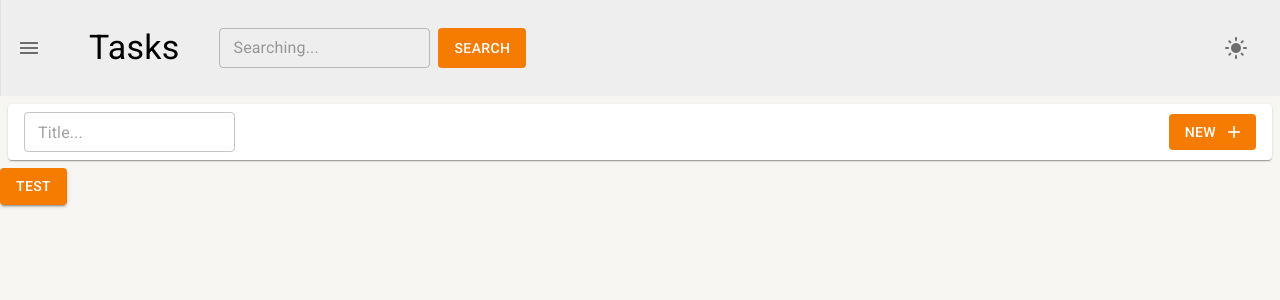
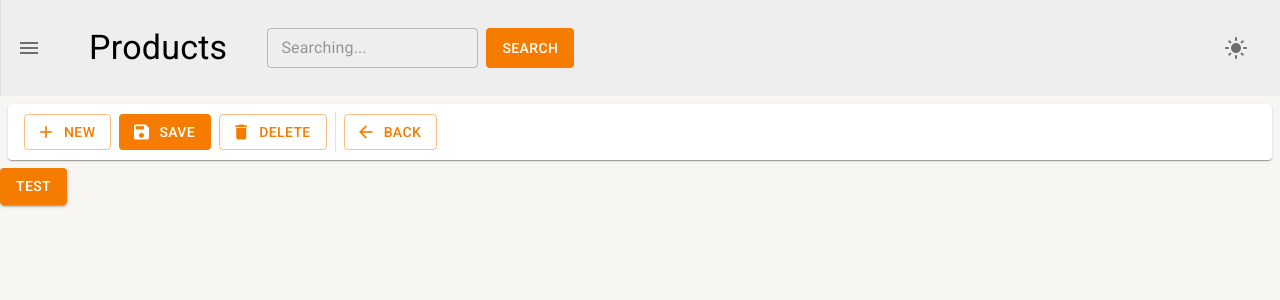
Before and after one commit to felipemalli/to-do-list-ui, a React (Create React App) app: page /initialPage in a window 1280 px wide. Shown: the top 300 px of the page. Built offline with nearby package versions, Linux system fonts and the light colour scheme.

Commit message:
feat: implement DetailToolbar component

```diff
--- a/src/pages/dashboard/Dashboard.tsx
+++ b/src/pages/dashboard/Dashboard.tsx
@@ -1,19 +1,22 @@
 import { Button } from '@mui/material';
-import { ListToolbar } from '../../shared/components';
+import { DetailToolbar } from '../../shared/components';
 import { BaseLayoutPage } from '../../shared/layouts';
 
-export const Dashboard = () => {
+export const Dashboard: React.FC = () => {
 
   return (
     <BaseLayoutPage
-      title='Tasks'
+      title='Products'
       toolbar={(
-        <ListToolbar
-          showSearchInput
-          showNewButton
-        />)}
+        <DetailToolbar />)}
     >
       <Button variant="contained">Test</Button>
     </BaseLayoutPage>
   );
 };
+
+
+// <ListToolbar
+//           showSearchInput
+//           showNewButton
+//         />
--- /dev/null
+++ b/src/shared/components/detail-toolbar/DetailToolbar.tsx
@@ -0,0 +1,105 @@
+import { Box, Button, Divider, Icon, Paper, Skeleton, useTheme } from '@mui/material';
+
+interface IDetailToolbarProps {
+  newButtonText?: string;
+
+  showNewButton?: boolean;
+  showSaveButton?: boolean;
+  showDeleteButton?: boolean;
+  showBackButton?: boolean;
+
+  showLoadingNewButton?: boolean;
+  showLoadingSaveButton?: boolean;
+  showLoadingDeleteButton?: boolean;
+  showLoadingBackButton?: boolean;
+
+  whenClickNewButton?: () => void;
+  whenClickSaveButton?: () => void;
+  whenClickDeleteButton?: () => void;
+  whenClickBackButton?: () => void;
+}
+
+export const DetailToolbar: React.FC<IDetailToolbarProps> = (
+  {
+    newButtonText = 'New',
+
+    showNewButton = true,
+    showSaveButton = true,
+    showDeleteButton = true,
+    showBackButton = true,
+
+    showLoadingNewButton = false,
+    showLoadingSaveButton = false,
+    showLoadingDeleteButton = false,
+    showLoadingBackButton = false,
+
+    whenClickNewButton,
+    whenClickSaveButton,
+    whenClickDeleteButton,
+    whenClickBackButton,
+  }: IDetailToolbarProps
+) => {
+  const theme = useTheme();
+
+  return (
+    <Box height={theme.spacing(5)} marginX={1} padding={1} paddingX={2} display="flex" gap={1} alignItems="center" component={Paper}>
+      {(showNewButton && !showLoadingNewButton) && (
+        <Button
+          color='primary'
+          disableElevation
+          variant='outlined'
+          onClick={whenClickNewButton}
+          startIcon={<Icon>add</Icon>}
+        >{newButtonText}</Button>
+      )}
+
+      {showLoadingNewButton && (
+        <Skeleton width={80} height={60}/>
+      )}
+
+      {(showSaveButton && !showLoadingSaveButton) && (
+        <Button
+          color='primary'
+          disableElevation
+          variant='contained'
+          onClick={whenClickSaveButton}
+          startIcon={<Icon>save</Icon>}
+        >Save</Button>
+      )}
+
+      {showLoadingSaveButton && (
+        <Skeleton width={92} height={60}/>
+      )}
+
+      {(showDeleteButton && !showLoadingDeleteButton) && (
+        <Button
+          color='primary'
+          disableElevation
+          variant='outlined'
+          onClick={whenClickDeleteButton}
+          startIcon={<Icon>delete</Icon>}
+        >Delete</Button>
+      )}
+
+      {showLoadingDeleteButton && (
+        <Skeleton width={100} height={60}/>
+      )}
+
+      <Divider variant='middle' orientation='vertical'/>
+
+      {(showBackButton && !showLoadingBackButton) && (
+        <Button
+          color='primary'
+          disableElevation
+          variant='outlined'
+          onClick={whenClickBackButton}
+          startIcon={<Icon>arrow_back</Icon>}
+        >Back</Button>
+      )}
+
+      {showLoadingBackButton && (
+        <Skeleton width={92} height={60}/>
+      )}
+    </Box>
+  );
+};
--- a/src/shared/components/index.ts
+++ b/src/shared/components/index.ts
@@ -1,3 +1,4 @@
 export * from './aside-drawer/AsideDrawer';
+export * from './detail-toolbar/DetailToolbar';
 export * from './header/Header';
 export * from './list-toolbar/ListToolbar';
```
